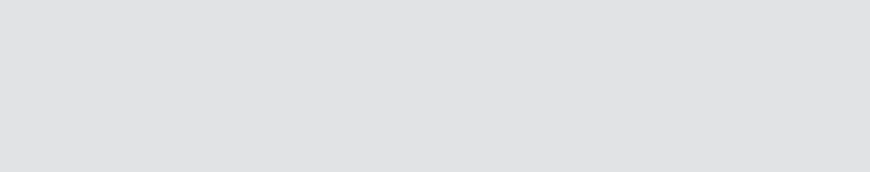
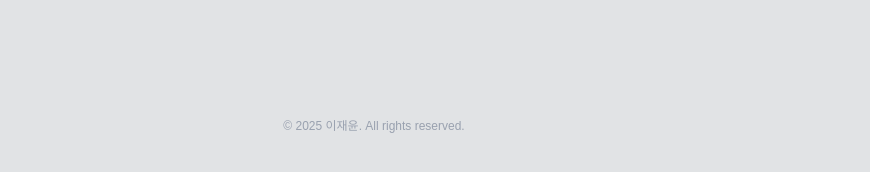
Before and after one commit to ggalmury/portfolio, a Next.js app: page / in a window 1280 px wide. Shown: the part 3992-4164 px from the top of the page, without its empty margins (266-1136 px from the left). Before the commit the page ends 4062 px from the top, so only its background shows below. Built offline with nearby package versions, Linux system fonts and the light colour scheme.

Commit message:
feat: footer 구현

```diff
--- a/src/app/layout.tsx
+++ b/src/app/layout.tsx
@@ -6,6 +6,9 @@ import "react-toastify/dist/ReactToastify.css";
 import "@/styles/global.css";
 
 import ToastProvider from "@/providers/ToastProvider";
+
+import Footer from "@/components/layouts/Footer";
+import Caption1 from "@/components/atoms/typography/Caption1";
 
 const geistSans = Geist({
   variable: "--font-geist-sans",
@@ -33,6 +36,10 @@ const RootLayout = ({ children }: Readonly<RootLayoutProps>) => {
         <ToastProvider />
 
         {children}
+
+        <Footer>
+          <Caption1 text="© 2025 이재윤. All rights reserved." styles={{ color: "text-gray-400" }} />
+        </Footer>
       </body>
     </html>
   );
--- /dev/null
+++ b/src/components/layouts/Footer.tsx
@@ -0,0 +1,11 @@
+import { ReactNode } from "react";
+
+interface FooterProps {
+  children: ReactNode;
+}
+
+const Footer = ({ children }: FooterProps) => {
+  return <footer className="flex items-center justify-center w-full h-28">{children}</footer>;
+};
+
+export default Footer;
```
